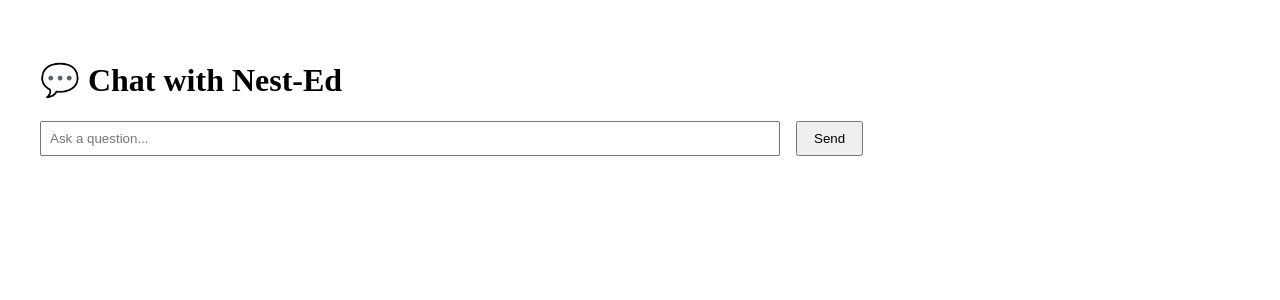
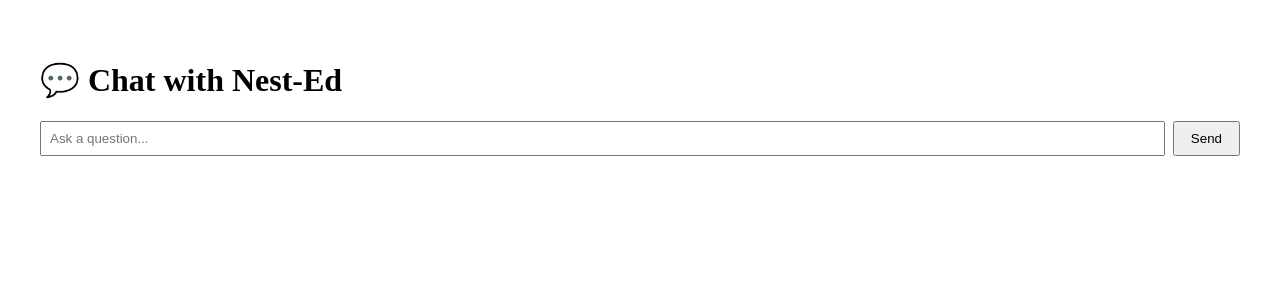
Before and after one commit to Nest-Ed/nest-ed-platform, a Next.js app: page /chat in a window 1280 px wide. Shown: the top 300 px of the page. Built offline with nearby package versions, Linux system fonts and the light colour scheme.

Commit message:
Update page.tsx

```diff
--- a/app/chat/page.tsx
+++ b/app/chat/page.tsx
@@ -2,47 +2,62 @@
 
 import { useState } from 'react';
 
+type Message = {
+  role: 'user' | 'assistant';
+  content: string;
+};
+
 export default function ChatPage() {
   const [input, setInput] = useState('');
-  const [messages, setMessages] = useState<string[]>([]);
+  const [messages, setMessages] = useState<Message[]>([]);
 
-  const handleSend = async () => {
+  const handleSend = async (e: React.FormEvent) => {
+    e.preventDefault();
     if (!input.trim()) return;
 
-    // Show user message
-    setMessages(prev => [...prev, `🧑‍🎓: ${input}`]);
+    const newMessages = [...messages, { role: 'user', content: input }];
+    setMessages(newMessages);
+    setInput('');
 
-    // Send to your API route
     const res = await fetch('/api/groq', {
       method: 'POST',
-      headers: { 'Content-Type': 'application/json' },
-      body: JSON.stringify({ message: input }),
+      headers: {
+        'Content-Type': 'application/json',
+      },
+      body: JSON.stringify({ messages: newMessages }),
     });
 
     const data = await res.json();
-    setMessages(prev => [...prev, `🤖: ${data.message}`]);
 
-    setInput('');
+    if (data?.content) {
+      setMessages([...newMessages, { role: 'assistant', content: data.content }]);
+    } else {
+      setMessages([...newMessages, { role: 'assistant', content: '⚠️ Error: No response received.' }]);
+    }
   };
 
   return (
-    <main style={{ padding: '2rem' }}>
-      <h1>💬 Chat with Nest-Ed</h1>
-      <div style={{ margin: '1rem 0' }}>
-        {messages.map((msg, i) => (
-          <p key={i}>{msg}</p>
+    <div style={{ padding: '2rem' }}>
+      <h1 style={{ fontSize: '2rem', fontWeight: 'bold' }}>💬 Chat with Nest-Ed</h1>
+
+      <div style={{ marginTop: '1rem' }}>
+        {messages.map((msg, idx) => (
+          <div key={idx} style={{ marginBottom: '0.5rem' }}>
+            <strong>{msg.role === 'user' ? '🧑‍🏫' : '🤖'}:</strong> {msg.content}
+          </div>
         ))}
       </div>
-      <input
-        type="text"
-        value={input}
-        onChange={e => setInput(e.target.value)}
-        placeholder="Ask a question..."
-        style={{ width: '60%', padding: '0.5rem', marginRight: '1rem' }}
-      />
-      <button onClick={handleSend} style={{ padding: '0.5rem 1rem' }}>
-        Send
-      </button>
-    </main>
+
+      <form onSubmit={handleSend} style={{ marginTop: '1rem', display: 'flex', gap: '0.5rem' }}>
+        <input
+          type="text"
+          placeholder="Ask a question..."
+          value={input}
+          onChange={(e) => setInput(e.target.value)}
+          style={{ flex: 1, padding: '0.5rem' }}
+        />
+        <button type="submit" style={{ padding: '0.5rem 1rem' }}>Send</button>
+      </form>
+    </div>
   );
 }
```
